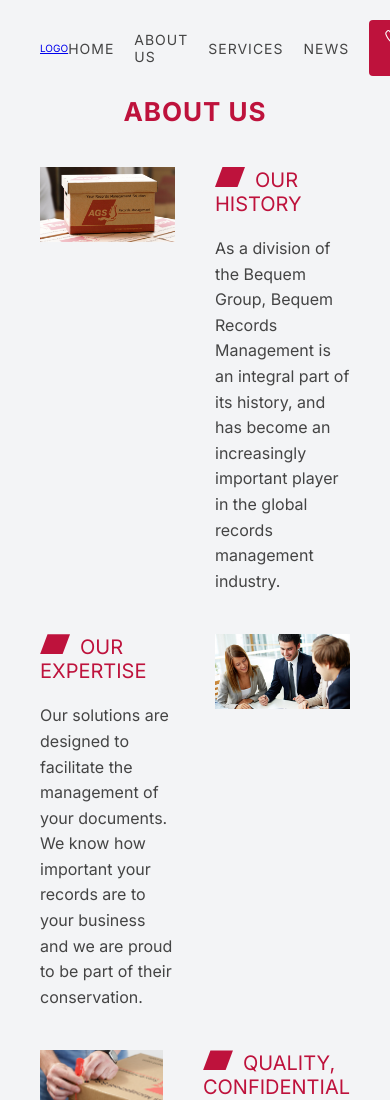
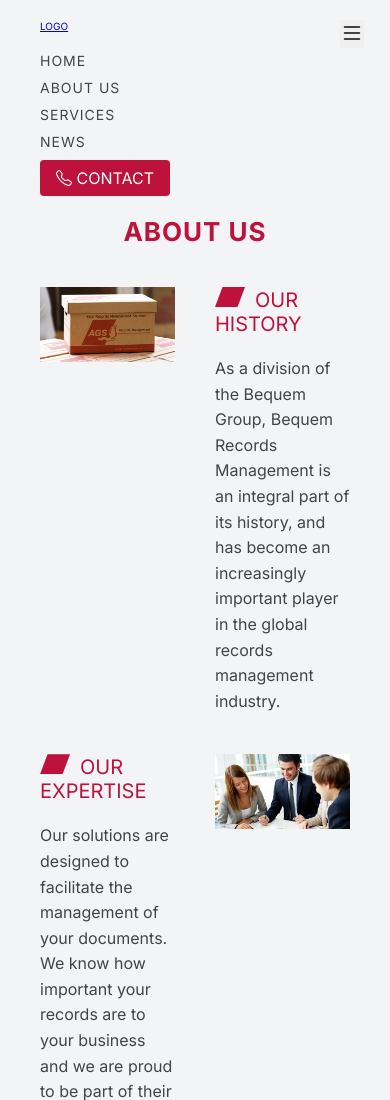
Before and after one commit to joel-nambala/BEQUEM, a plain HTML site: page index.html in a window 390 px wide. Shown: the top 1100 px of the page. Drawn offline with nearby package versions, Linux system fonts and the light colour scheme.

Commit message:
Added a responsive navbar button

```diff
--- /dev/null
+++ b/css/queries.css
@@ -0,0 +1,19 @@
+@media only screen and (max-width: 768px) {
+  .nav {
+    flex-direction: column;
+    justify-content: start;
+    align-items: start;
+    gap: 2rem;
+  }
+
+  .nav-list {
+    flex-direction: column;
+    justify-content: start;
+    align-items: start;
+    gap: 1rem;
+  }
+
+  .nav-respond {
+    display: block;
+  }
+}
--- a/style.css
+++ b/css/style.css
@@ -72,6 +72,9 @@ body {
   border-left-color: none;
   font-size: 2.4rem;
   display: none;
+  position: fixed;
+  top: 2rem;
+  right: 2.6rem;
 }
 
 /* ABOUT */
--- a/index.html
+++ b/index.html
@@ -18,8 +18,9 @@
     />
 
     <!-- Local files -->
-    <link rel="stylesheet" href="style.css" />
-    <link rel="stylesheet" href="base.css" />
+    <link rel="stylesheet" href="css/style.css" />
+    <link rel="stylesheet" href="css/base.css" />
+    <link rel="stylesheet" href="css/queries.css" />
     <script defer src="script.js"></script>
     <title>Bequem Archives and Records Managers</title>
   </head>
```
Also changed, not shown: css/base.css (renamed from base.css).
